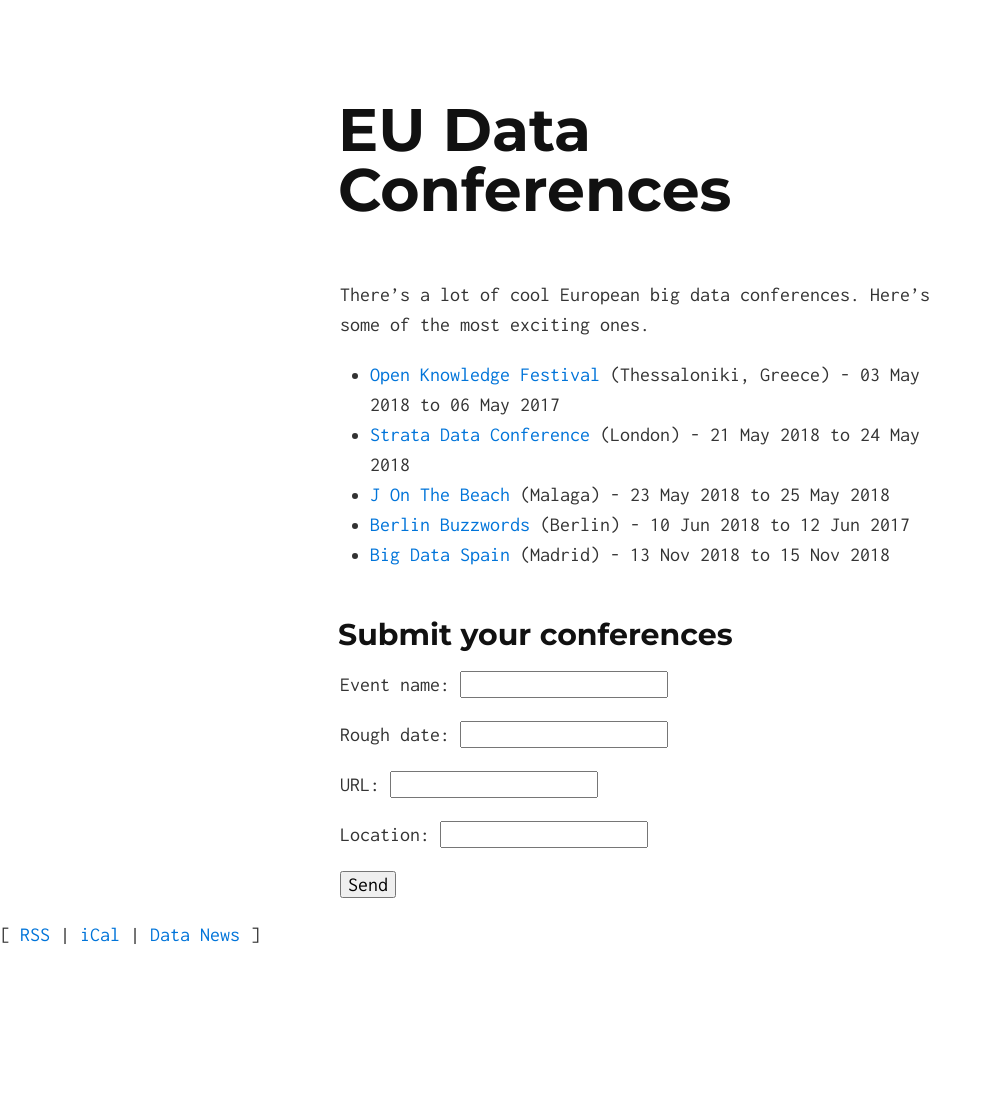
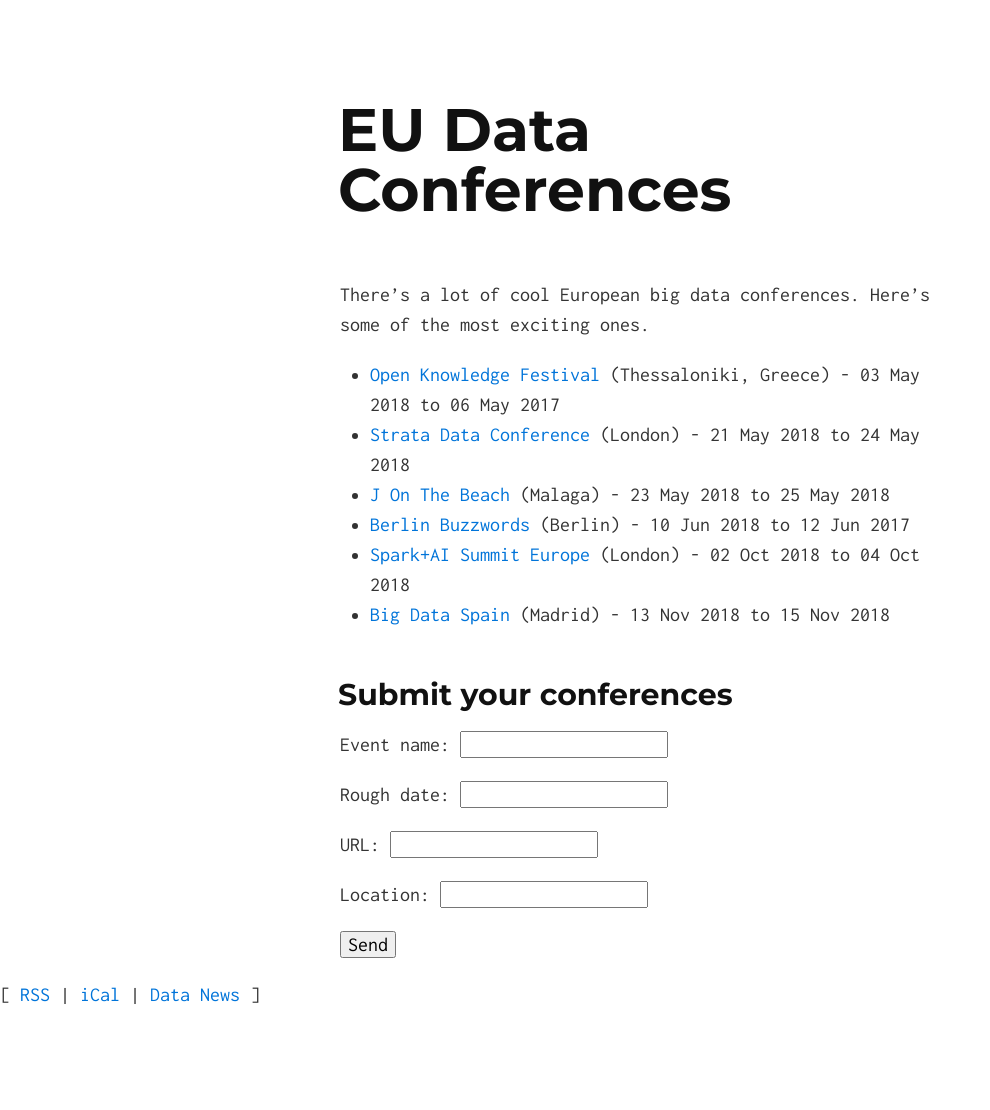
Before and after one commit to eudataconf/eudataconf, a Jekyll site: the page built from index.md, in a window 1280 px wide. Shown: the whole page, without its empty margins (0-990 px from the left). Built offline with Jekyll 4.4.1, drawn with Linux system fonts in a browser that asks for light colours; before the commit the page ends 1050 px from its top, so only the background shows below that.

Commit message:
added Spark+AI Summit

```diff
--- a/_data/conferences.yml
+++ b/_data/conferences.yml
@@ -26,6 +26,13 @@
   startdate: 2018-06-10
   enddate: 2017-06-12
   location: Berlin
+- name: Spark+AI Summit Europe
+  roughdate: 2-4 October 2018
+  uid: 29
+  uri: https://databricks.com/sparkaisummit/eu
+  startdate: 2018-10-02
+  enddate: 2018-10-04
+  location: London
 - name: Big Data Spain
   roughdate: 13-15 November 2018
   uid: 27
```
